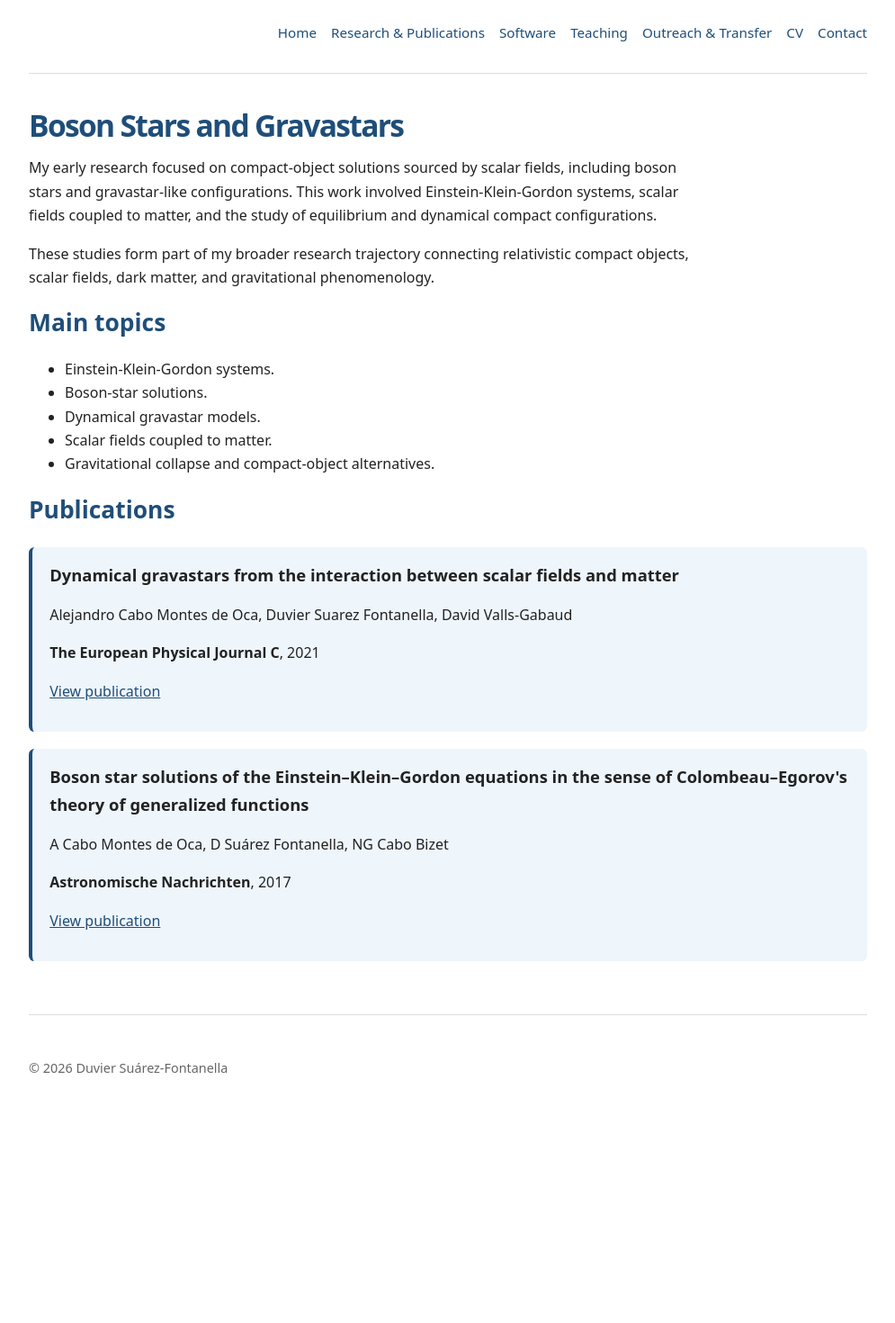
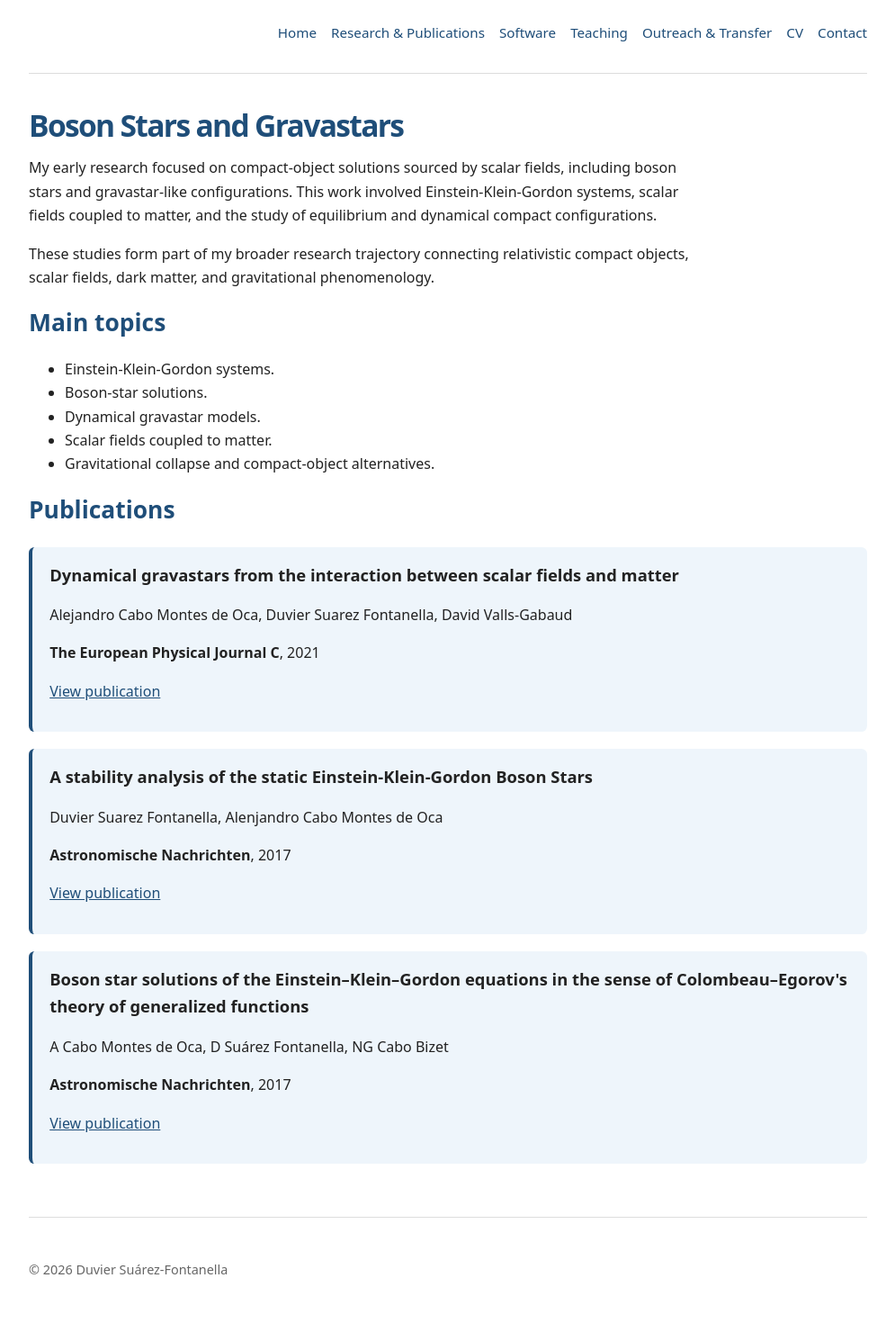
Before and after one commit to Du92/personal-website, a Jekyll site: the page built from _research/boson-stars-gravastars.md, in a window 1280 px wide. Shown: the whole page at 90% size, without its empty margins (142-1137 px from the left). Built offline with Jekyll 4.4.1, drawn with Linux system fonts in a browser that asks for light colours; before the commit the page ends 1245 px from its top, so only the background shows below that.

Commit message:
gravastarII

```diff
--- a/_research/boson-stars-gravastars.md
+++ b/_research/boson-stars-gravastars.md
@@ -35,6 +35,15 @@ phenomenology.
 </div>
 
 <div class="card publication">
+  <h3>A stability analysis of the static Einstein‐Klein‐Gordon Boson Stars</h3>
+  <p>Duvier Suarez Fontanella, Alenjandro Cabo Montes de Oca</p>
+  <p><strong>Astronomische Nachrichten</strong>, 2017</p>
+  <p>
+    <a href="https://onlinelibrary.wiley.com/doi/abs/10.1002/asna.202113911">View publication</a>
+  </p>
+</div>
+
+<div class="card publication">
   <h3>Boson star solutions of the Einstein–Klein–Gordon equations in the sense of Colombeau–Egorov's theory of generalized functions</h3>
   <p>A Cabo Montes de Oca, D Suárez Fontanella, NG Cabo Bizet</p>
   <p><strong>Astronomische Nachrichten</strong>, 2017</p>
```
